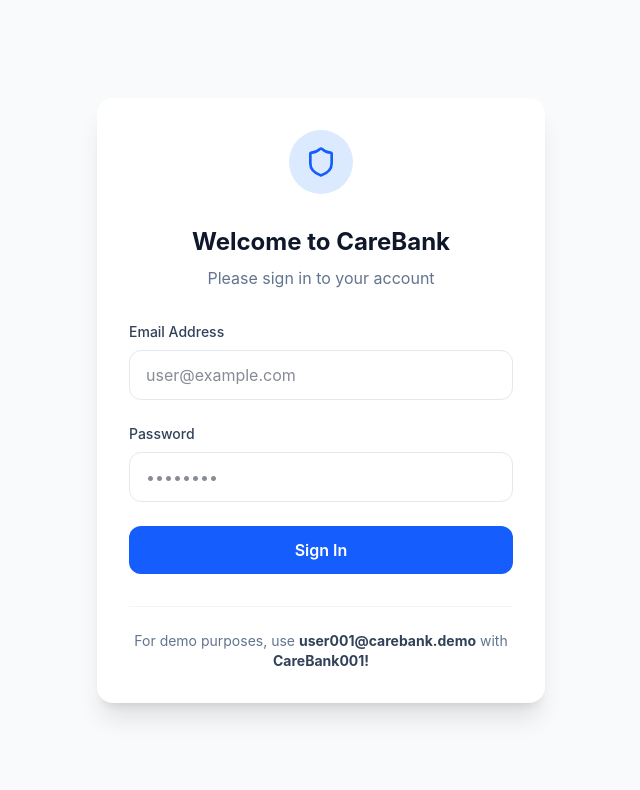
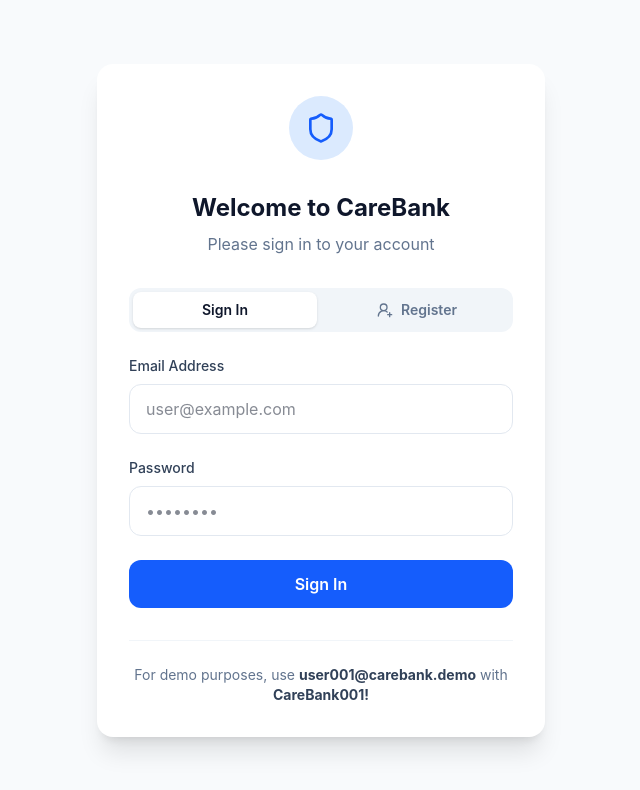
Before and after one commit to Code-Akasha/carebank-frontend, a React (Vite) app: page /login in a window 1280 px wide. Shown: the top 790 px of the page, without its empty margins (319-959 px from the left). Built offline with nearby package versions, Linux system fonts and the light colour scheme.

Commit message:
feat(auth): add registration mode and resilient session bootstrap

```diff
--- a/src/context/AuthContext.tsx
+++ b/src/context/AuthContext.tsx
@@ -28,25 +28,50 @@ export const AuthProvider: React.FC<{ children: React.ReactNode }> = ({ children
     useEffect(() => {
         const initAuth = async () => {
             const storedToken = localStorage.getItem('token');
-            if (storedToken && storedToken.split('.').length === 3) {
+            if (!storedToken || storedToken.split('.').length !== 3) {
+                if (storedToken) {
+                    localStorage.removeItem('token');
+                    localStorage.removeItem('user');
+                }
+                setIsLoading(false);
+                return;
+            }
+
             try {
                 const decoded = jwtDecode<{ exp?: number }>(storedToken);
                 if (typeof decoded.exp !== 'number' || decoded.exp * 1000 < Date.now()) {
                     throw new Error('Token expired');
                 }
+            } catch {
+                localStorage.removeItem('token');
+                localStorage.removeItem('user');
+                setIsLoading(false);
+                return;
+            }
+
             setToken(storedToken);
+
+            try {
                 const response = await api.get('/api/auth/me');
                 setUser(response.data);
             } catch (error) {
-                    console.warn('Auth initialization failed, clearing token:', error);
+                const isNetworkError =
+                    error instanceof TypeError ||
+                    (error && typeof error === 'object' && 'code' in error && (error as { code: string }).code === 'ERR_NETWORK');
+
+                if (isNetworkError) {
+                    // Backend not reachable yet — keep token, user can retry
+                    const stored = localStorage.getItem('user');
+                    if (stored) {
+                        try { setUser(JSON.parse(stored)); } catch { /* ignore */ }
+                    }
+                } else {
+                    // Auth rejected (401, invalid token, etc.) — clear session
                     localStorage.removeItem('token');
                     localStorage.removeItem('user');
                     setToken(null);
                     setUser(null);
                 }
-            } else if (storedToken) {
-                localStorage.removeItem('token');
-                localStorage.removeItem('user');
             }
             setIsLoading(false);
         };
@@ -66,12 +91,14 @@ export const AuthProvider: React.FC<{ children: React.ReactNode }> = ({ children
 
     const login = (newToken: string, newUser: User) => {
         localStorage.setItem('token', newToken);
+        localStorage.setItem('user', JSON.stringify(newUser));
         setToken(newToken);
         setUser(newUser);
     };
 
     const logout = () => {
         localStorage.removeItem('token');
+        localStorage.removeItem('user');
         setToken(null);
         setUser(null);
     };
--- a/src/pages/Login.tsx
+++ b/src/pages/Login.tsx
@@ -2,9 +2,11 @@ import React, { useState } from 'react';
 import { useNavigate, useLocation } from 'react-router-dom';
 import { api } from '../lib/api';
 import { useAuth } from '../context/AuthContext';
-import { Shield } from 'lucide-react';
+import { Shield, UserRoundPlus } from 'lucide-react';
 
 export default function Login() {
+    const [mode, setMode] = useState<'login' | 'register'>('login');
+    const [fullName, setFullName] = useState('');
     const [email, setEmail] = useState('');
     const [password, setPassword] = useState('');
     const [error, setError] = useState('');
@@ -21,7 +23,13 @@ export default function Login() {
         setLoading(true);
 
         try {
-            const response = await api.post('/api/auth/login', { email, password });
+            const response = mode === 'login'
+                ? await api.post('/api/auth/login', { email, password })
+                : await api.post('/api/auth/register', {
+                    email,
+                    password,
+                    full_name: fullName.trim(),
+                });
             const { access_token, user_id, role, full_name } = response.data;
 
             login(access_token, { user_id, email, role, full_name });
@@ -33,11 +41,15 @@ export default function Login() {
                 navigate(from, { replace: true });
             }
         } catch (err) {
-            const _err = err as { response?: { data?: { detail?: string } }; message?: string };
+            const _err = err as { response?: { data?: { detail?: string } }; code?: string; message?: string };
             if (_err.response?.data?.detail) {
                 setError(_err.response.data.detail);
+            } else if (err instanceof TypeError && _err.message?.includes('URL')) {
+                setError('API configuration error. Please restart the development server.');
+            } else if (_err.code === 'ERR_NETWORK' || _err.message?.includes('Network Error')) {
+                setError('Cannot connect to backend server. Please ensure it is running on http://localhost:8000.');
             } else {
-                setError('Unable to reach backend server. Please ensure backend is running on http://localhost:8000.');
+                setError('An unexpected error occurred. Please try again.');
             }
         } finally {
             setLoading(false);
@@ -55,13 +67,55 @@ export default function Login() {
                     </div>
 
                     <h2 className="text-2xl font-bold text-center text-slate-900 mb-2">
-                        Welcome to CareBank
+                        {mode === 'login' ? 'Welcome to CareBank' : 'Create CareBank Account'}
                     </h2>
                     <p className="text-center text-slate-500 mb-8">
-                        Please sign in to your account
+                        {mode === 'login' ? 'Please sign in to your account' : 'Register and start testing all integrated flows'}
                     </p>
 
+                    <div className="grid grid-cols-2 gap-2 mb-6 rounded-xl bg-slate-100 p-1">
+                        <button
+                            type="button"
+                            onClick={() => {
+                                setMode('login');
+                                setError('');
+                            }}
+                            className={`rounded-lg px-3 py-2 text-sm font-semibold transition ${mode === 'login' ? 'bg-white text-slate-900 shadow-sm' : 'text-slate-500 hover:text-slate-700'
+                                }`}
+                        >
+                            Sign In
+                        </button>
+                        <button
+                            type="button"
+                            onClick={() => {
+                                setMode('register');
+                                setError('');
+                            }}
+                            className={`inline-flex items-center justify-center gap-2 rounded-lg px-3 py-2 text-sm font-semibold transition ${mode === 'register' ? 'bg-white text-slate-900 shadow-sm' : 'text-slate-500 hover:text-slate-700'
+                                }`}
+                        >
+                            <UserRoundPlus className="w-4 h-4" />
+                            Register
+                        </button>
+                    </div>
+
                     <form onSubmit={handleSubmit} className="space-y-6">
+                        {mode === 'register' && (
+                            <div>
+                                <label className="block text-sm font-medium text-slate-700 mb-2">
+                                    Full Name
+                                </label>
+                                <input
+                                    type="text"
+                                    value={fullName}
+                                    onChange={(e) => setFullName(e.target.value)}
+                                    required={mode === 'register'}
+                                    className="w-full px-4 py-3 rounded-xl border border-slate-200 focus:ring-2 focus:ring-blue-500 focus:border-blue-500 transition-colors"
+                                    placeholder="Your name"
+                                />
+                            </div>
+                        )}
+
                         <div>
                             <label className="block text-sm font-medium text-slate-700 mb-2">
                                 Email Address
@@ -104,7 +158,7 @@ export default function Login() {
                             {loading ? (
                                 <div className="w-5 h-5 border-2 border-white/20 border-t-white rounded-full animate-spin" />
                             ) : (
-                                'Sign In'
+                                mode === 'login' ? 'Sign In' : 'Create Account'
                             )}
                         </button>
                     </form>
```
Lines whose indentation alone changed are shown as unchanged.
